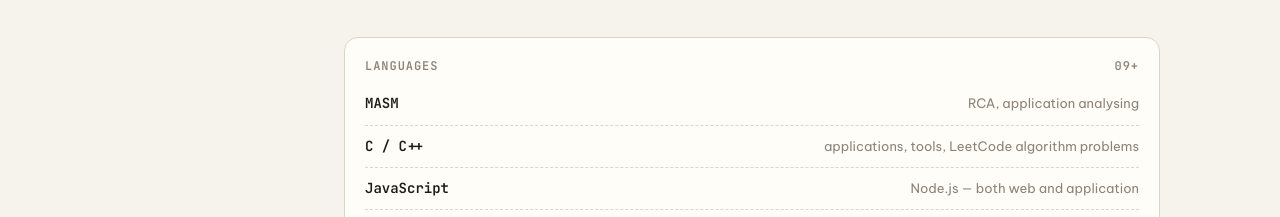
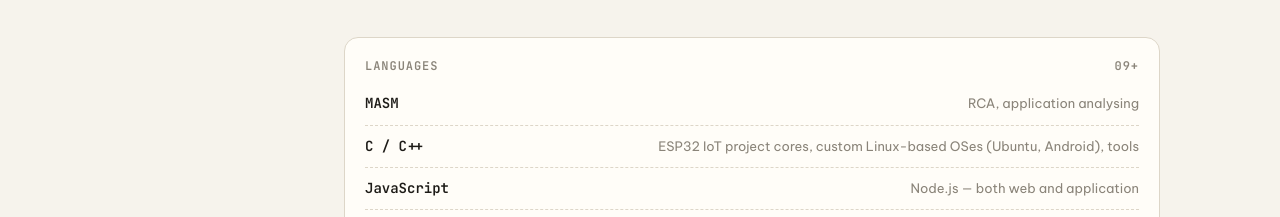
Before and after one commit to thanhntmany/thanhntmany.github.io, a website: page index.html in a window 1280 px wide. Shown: the part 2322-2539 px from the top of the page. Drawn offline with Linux system fonts and the light colour scheme.

Commit message:
build: regenerate index.html
Rebuild the page from the updated thanhntmany theme.

```diff
--- a/index.html
+++ b/index.html
@@ -111,7 +111,7 @@
           <h3>Languages <span>09+</span></h3>
           <ul class="stack">
             <li><b>MASM</b><small>RCA, application analysing</small></li>
-            <li><b>C / C++</b><small>applications, tools, LeetCode algorithm problems</small></li>
+            <li><b>C / C++</b><small>ESP32 IoT project cores, custom Linux-based OSes (Ubuntu, Android), tools</small></li>
             <li><b>JavaScript</b><small>Node.js — both web and application</small></li>
             <li><b>Python</b><small>data science, Django, Odoo, academic research</small></li>
             <li><b>Go</b><small>embedded systems</small></li>
```
